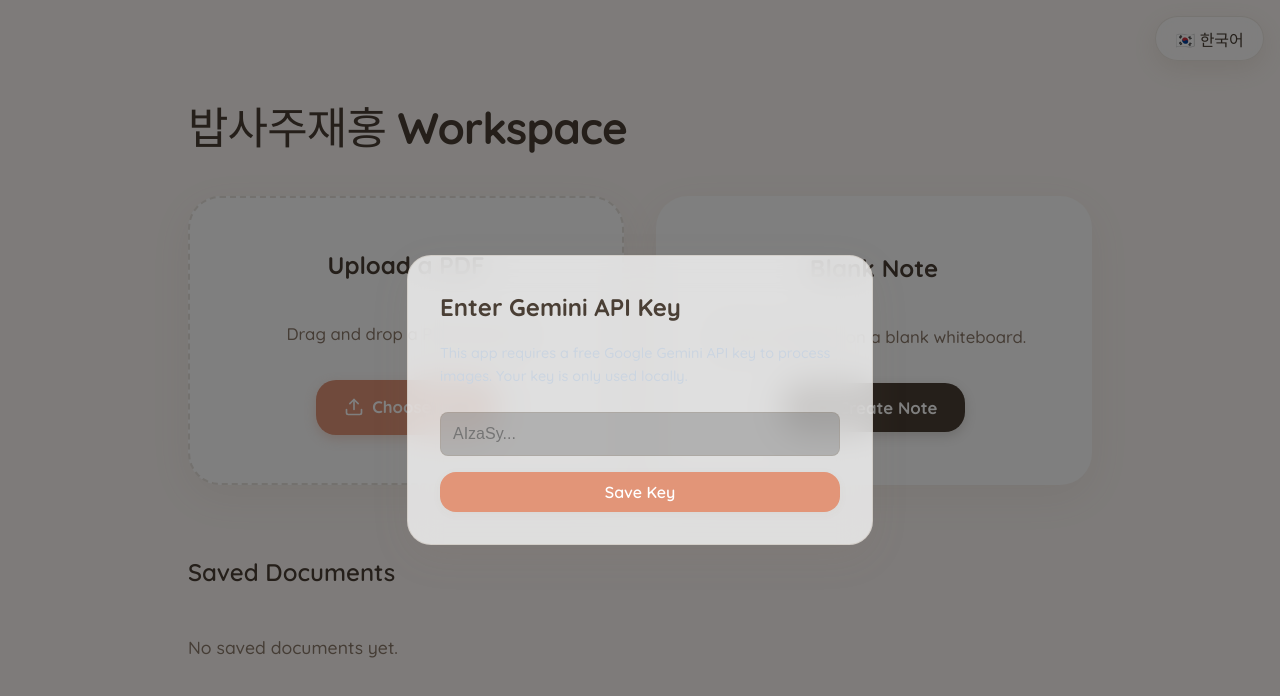
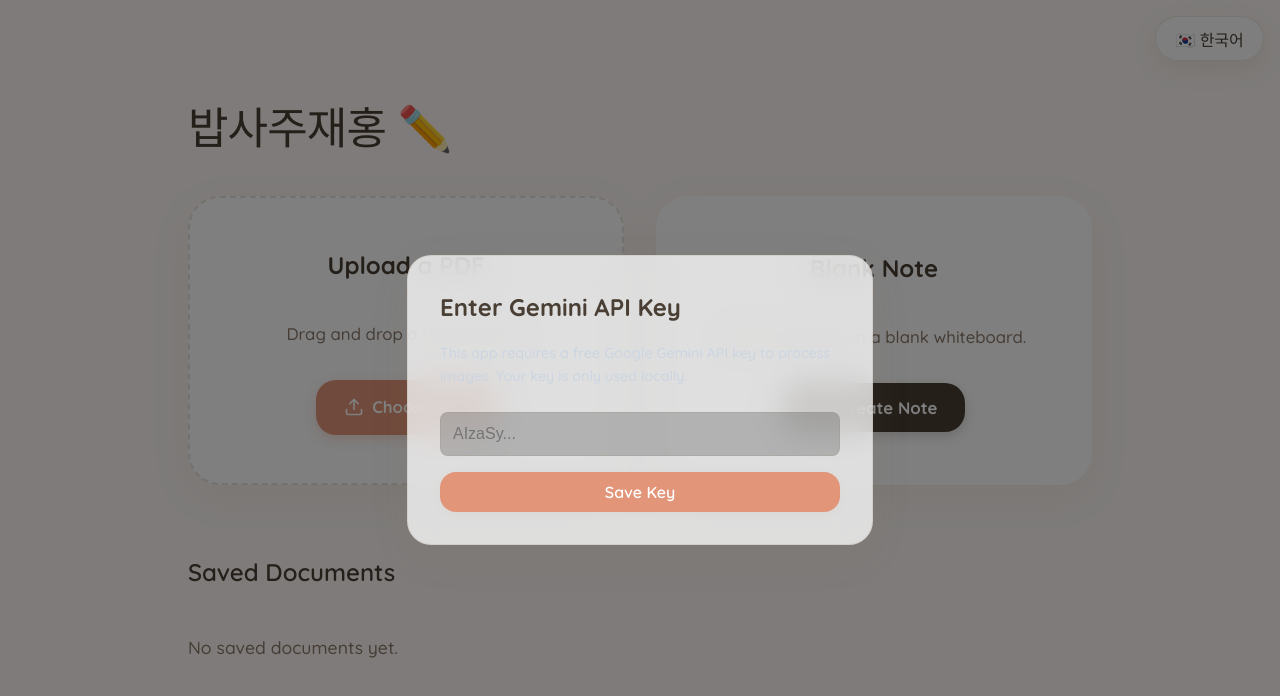
Before and after one commit to SpongeBaeb/lasso-ai, a React (Vite) app: page / in a window 1280 px wide. Shown: the top 696 px of the page. Built offline with nearby package versions, Linux system fonts and the light colour scheme.

Commit message:
Fix: scrollable home screen, editable workspace name, correct pen color

```diff
--- a/src/App.jsx
+++ b/src/App.jsx
@@ -13,6 +13,15 @@ import { saveDocumentMetadata, saveAnnotations, getDocument, getAllDocuments, de
 function App() {
   const [apiKey, setApiKey] = useState(localStorage.getItem('gemini_api_key') || '');
   const [language, setLanguage] = useState(localStorage.getItem('app_lang') || 'en');
+  const [workspaceName, setWorkspaceName] = useState(localStorage.getItem('workspace_name') || '밥사주재홍');
+
+  const handleRenameWorkspace = () => {
+    const newName = prompt(language === 'ko' ? '워크스페이스 이름을 입력하세요:' : 'Enter workspace name:', workspaceName);
+    if (newName && newName.trim() !== '') {
+      setWorkspaceName(newName.trim());
+      localStorage.setItem('workspace_name', newName.trim());
+    }
+  };
 
   const toggleLanguage = () => {
     const newLang = language === 'en' ? 'ko' : 'en';
@@ -22,7 +31,7 @@ function App() {
 
   const t = {
     en: {
-      title: "밥사주재홍 Workspace",
+      title: workspaceName,
       upload: "Upload a PDF",
       uploadDesc: "Drag and drop a PDF file here.",
       choose: "Choose PDF",
@@ -33,7 +42,7 @@ function App() {
       noSaved: "No saved documents yet."
     },
     ko: {
-      title: "밥사주재홍 워크스페이스",
+      title: workspaceName,
       upload: "PDF 업로드",
       uploadDesc: "여기에 PDF 파일을 드래그 앤 드롭하세요.",
       choose: "PDF 선택",
@@ -63,7 +72,7 @@ function App() {
     }
     setToolMode(newMode);
   };
-  const [penColor, setPenColor] = useState('#ef4444');
+  const [penColor, setPenColor] = useState('#4A3F35');
   const [penThickness, setPenThickness] = useState(4);
   const [isDragging, setIsDragging] = useState(false);
   const [cameraOffset, setCameraOffset] = useState({ x: 0, y: 0 });
@@ -351,7 +360,7 @@ function App() {
       {/* Home Screen */}
       {!activeDocumentId && (
         <div className="home-container">
-          <h1 className="home-title">{t.title}</h1>
+          <h1 className="home-title" onClick={handleRenameWorkspace} style={{ cursor: 'pointer' }} title={language === 'ko' ? '클릭하여 이름 변경' : 'Click to rename'}>{t.title} ✏️</h1>
 
           <div className="home-grid">
             <div
--- a/src/index.css
+++ b/src/index.css
@@ -132,6 +132,7 @@ button:focus-visible {
   margin: 0 auto;
   width: 100%;
   box-sizing: border-box;
+  overflow-y: auto;
 }
 
 .home-title {
```
